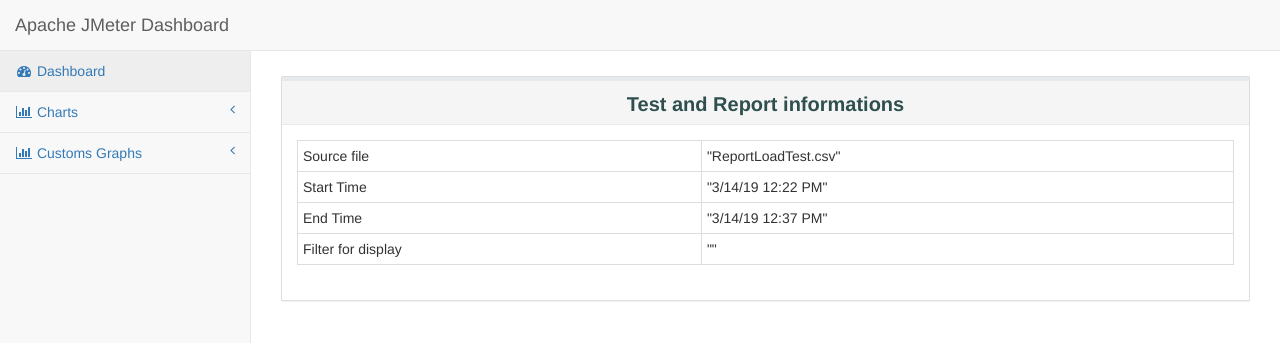
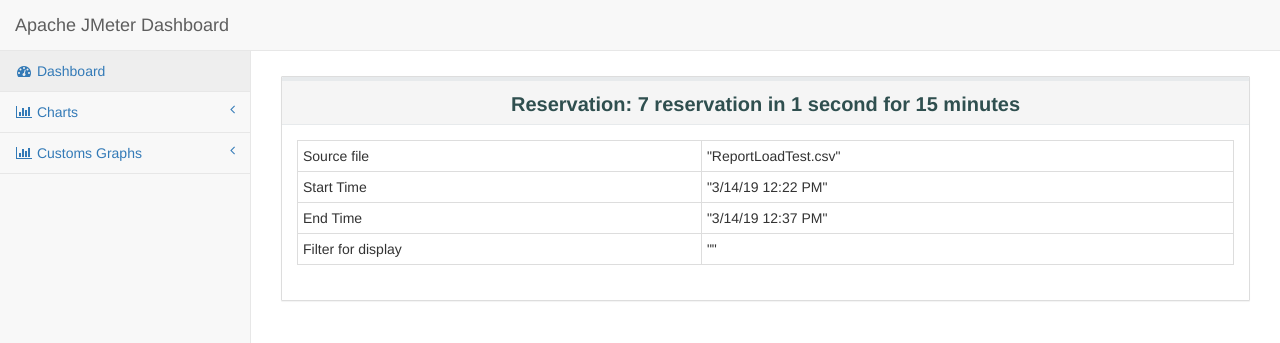
Before and after one commit to goran237/reservations_1_in_7s_for_15min, a plain HTML site: page index.html in a window 1280 px wide. Shown: the top 343 px of the page. Drawn offline with Linux system fonts and the light colour scheme.

Commit message:
Update index.html

```diff
--- a/index.html
+++ b/index.html
@@ -84,7 +84,7 @@
                 <div class="col-lg-12">
                      <div class="panel panel-default" >
                         <div class="panel-heading" style="text-align:center;">
-                           <p class="dashboard-title">Test and Report informations</p>
+                           <p class="dashboard-title">Reservation: 7 reservation in 1 second for 15 minutes</p>
                         </div>
                         <div class="panel-body">
                         <table id="generalInfos" class="table table-bordered table-condensed " >
```
